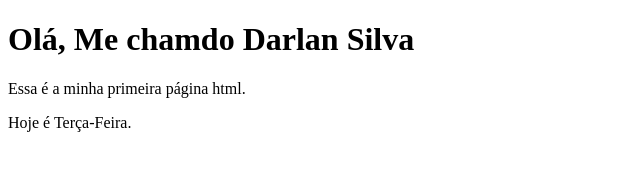
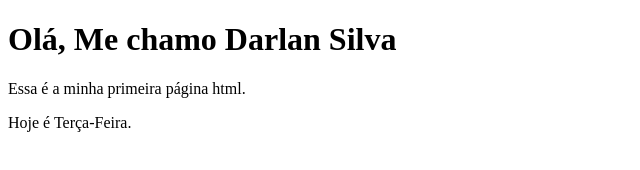
Before and after one commit to ufjf-dcc121/ufjf-dcc121-2022-1-atv1-DarlanHenrique, a plain HTML site: page index.html in a window 1280 px wide. Shown: the whole page, without its empty margins (0-640 px from the left). Drawn offline with Linux system fonts and the light colour scheme.

Commit message:
correcao do erro de ortografia

```diff
--- a/index.html
+++ b/index.html
@@ -8,7 +8,7 @@
 </head>
 <body>
     <main>
-        <h1>Olá, Me chamdo Darlan Silva</h1>
+        <h1>Olá, Me chamo Darlan Silva</h1>
         <p>Essa é a minha primeira página html.</p>
         <p>Hoje é Terça-Feira.</p>
     </main>
```
